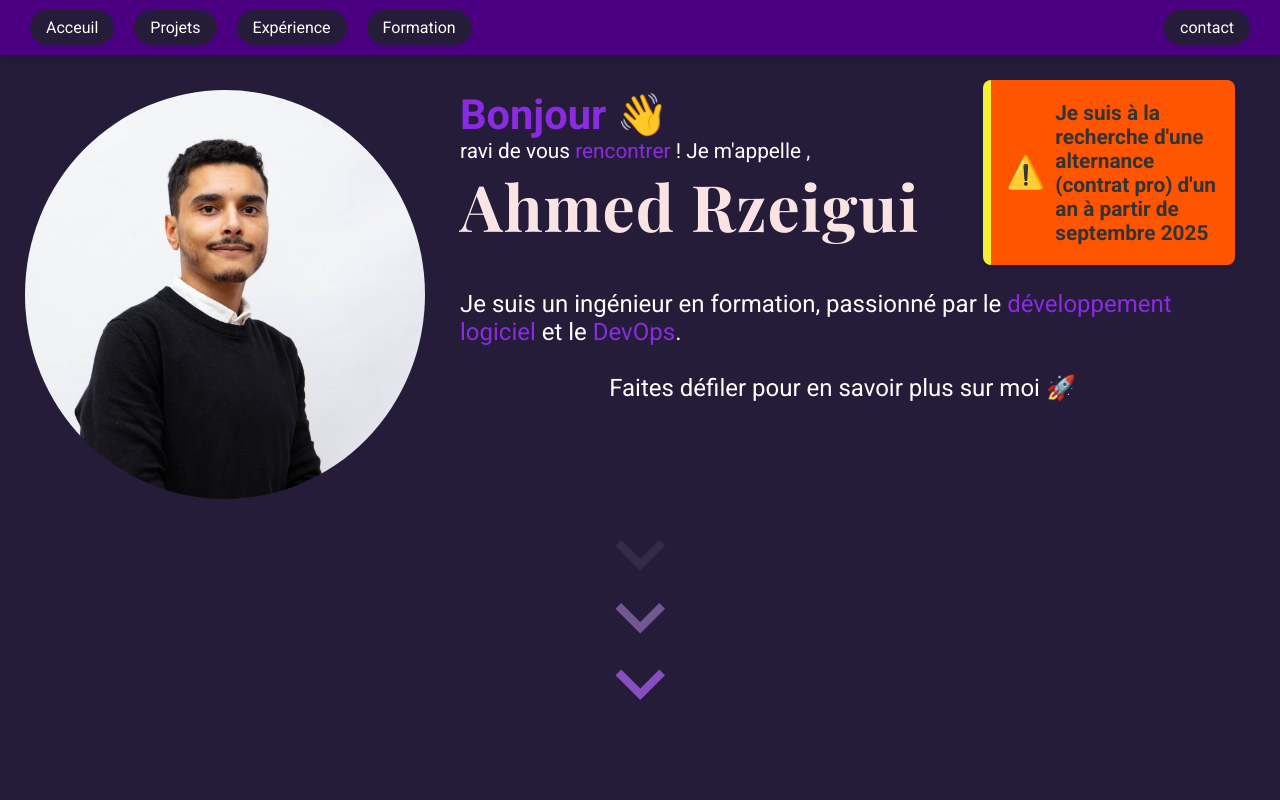
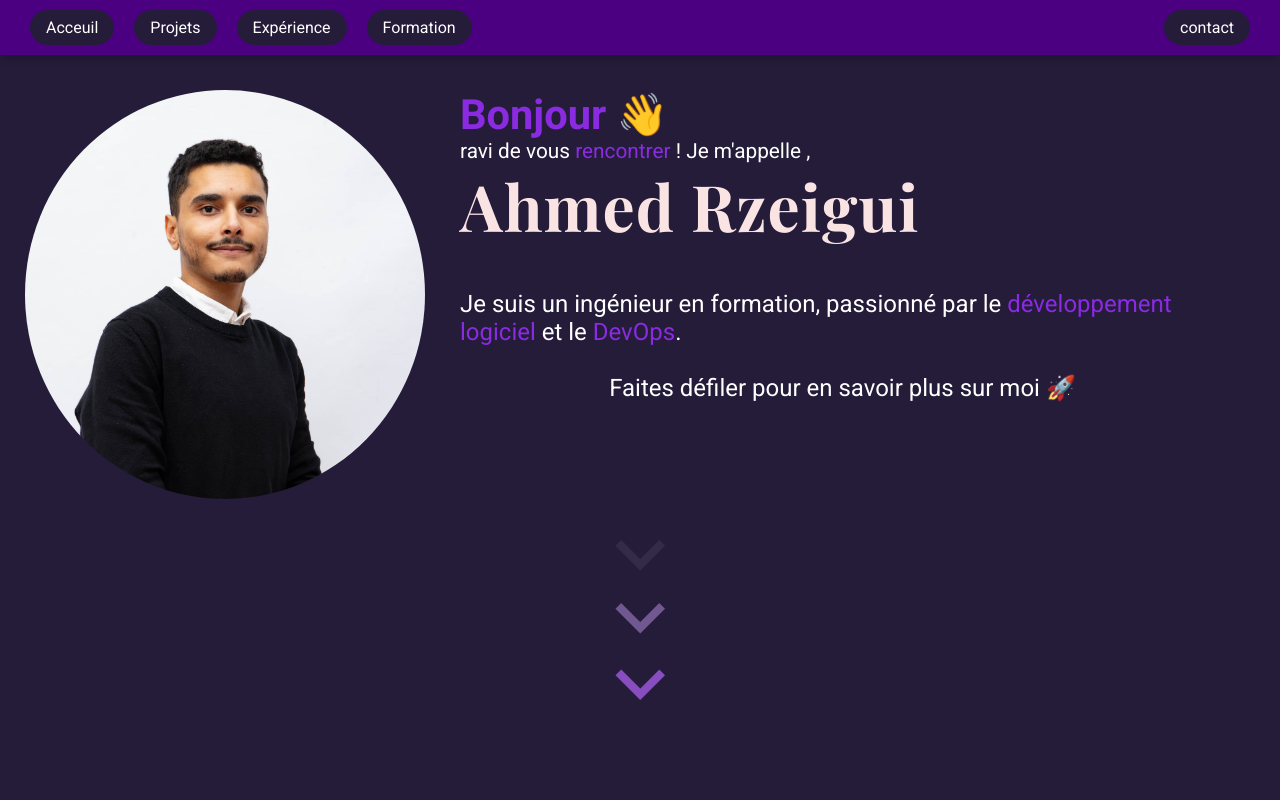
Before and after one commit to Ahmed103c/portfolio, an Angular app in the folder Front/my-prtfolio-app/: page / in a window 1280 px wide. Shown: the top 800 px of the page. Built offline with nearby package versions, Linux system fonts and the light colour scheme.

Commit message:
remove alert section

```diff
--- a/Front/my-prtfolio-app/angular.json
+++ b/Front/my-prtfolio-app/angular.json
@@ -95,5 +95,8 @@
         }
       }
     }
+  },
+  "cli": {
+    "analytics": false
   }
 }
--- a/Front/my-prtfolio-app/src/app/sections/presentation/presentation.component.css
+++ b/Front/my-prtfolio-app/src/app/sections/presentation/presentation.component.css
@@ -30,39 +30,6 @@
   grid-row: 1/3;
   padding: 10px;
 }
-.alert {
-  grid-column: 4;
-  grid-row: 1/3;
-  font-family: "Roboto", sans-serif;
-  font-size: 1.3em;
-  padding: 15px;
-  background-color: #ff5500;
-  color: #333;
-  border-left: 8px solid #f4ee36;
-  border-radius: 8px;
-  box-shadow: 0 4px 6px rgba(0, 0, 0, 0.1);
-  display: flex;
-  align-items: center;
-  justify-content: space-between;
-  transition: background-color 0.3s ease;
-}
-
-.alert p {
-  margin: 0;
-  padding: 0;
-  font-weight: bold;
-}
-
-.alert:hover {
-  background-color: #ff9800;
-  cursor: pointer;
-}
-
-.alert:before {
-  content: "⚠️";
-  margin-right: 10px;
-  font-size: 1.5em;
-}
 
 @keyframes slideIn {
   from {
@@ -71,10 +38,6 @@
   to {
     transform: translateX(0);
   }
-}
-
-.alert {
-  animation: slideIn 0.5s ease-out;
 }
 
 .greetings-detail {
@@ -181,11 +144,7 @@
     grid-row: auto;
     text-align: center;
   }
-  .alert {
-    grid-column: 1;
-    grid-row: auto;
-    text-align: center;
-  }
+
   .personal-name h1 {
     font-size: 2em;
     text-align: center;
--- a/Front/my-prtfolio-app/src/app/sections/presentation/presentation.component.html
+++ b/Front/my-prtfolio-app/src/app/sections/presentation/presentation.component.html
@@ -18,10 +18,6 @@
         <div class="cen">Faites défiler pour en savoir plus sur moi 🚀</div>
 
     </div>
-    <div class="alert">
-        <p>Je suis à la recherche d'une alternance (contrat pro)
-            d'un an à partir de septembre 2025 </p>
-    </div>
 
     <div class="arrow-container">
         <div class="arrow">
```
